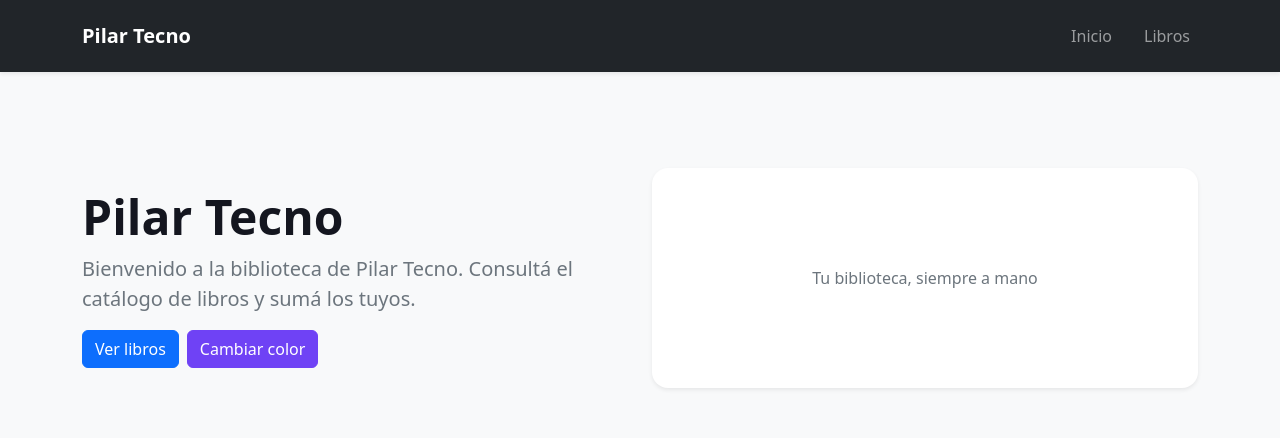
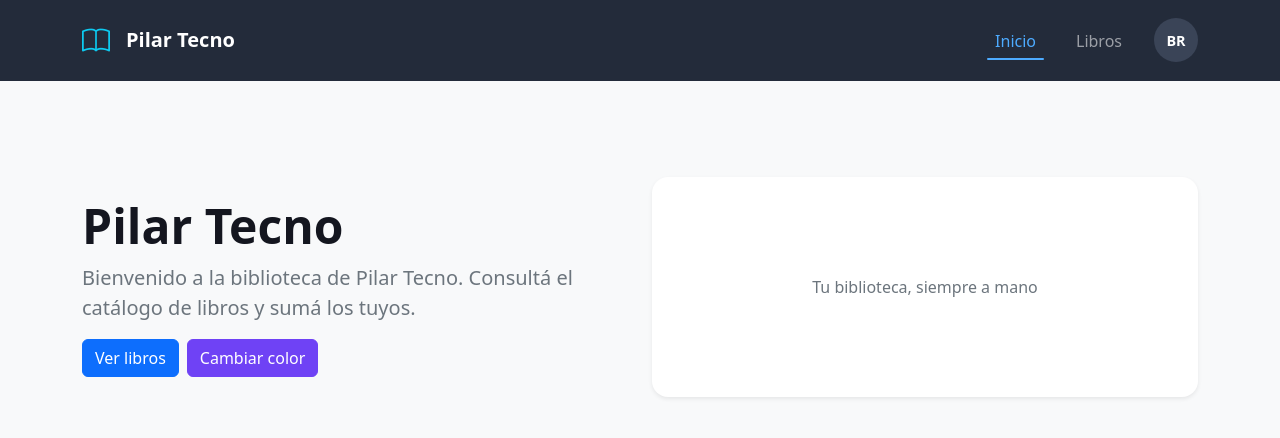
Before and after one commit to BrendaMollaret/landing-pilar-tecno, a React (Vite) app: page / in a window 1280 px wide. Shown: the top 438 px of the page. Built offline with nearby package versions, Linux system fonts and the light colour scheme.

Commit message:
style: redisenar la barra de navegacion con logo, link activo y avatar

```diff
--- /dev/null
+++ b/src/components/BarraNavegacion.css
@@ -0,0 +1,38 @@
+.barra-navegacion {
+  background: #232b3a;
+  padding: 0.9rem 0;
+}
+
+.barra-navegacion .nav-link {
+  position: relative;
+  padding-bottom: 0.4rem;
+}
+
+/* Subrayado del link de la página actual */
+.barra-navegacion .nav-link.active {
+  color: #4dabff;
+}
+
+.barra-navegacion .nav-link.active::after {
+  content: "";
+  position: absolute;
+  left: 0;
+  right: 0;
+  bottom: 0;
+  height: 2px;
+  border-radius: 2px;
+  background: #4dabff;
+}
+
+.barra-avatar {
+  display: inline-flex;
+  align-items: center;
+  justify-content: center;
+  width: 44px;
+  height: 44px;
+  border-radius: 50%;
+  background: #3a4457;
+  color: #fff;
+  font-weight: 600;
+  font-size: 0.9rem;
+}
--- a/src/components/BarraNavegacion.tsx
+++ b/src/components/BarraNavegacion.tsx
@@ -1,22 +1,27 @@
 import { Navbar, Nav, Container } from "react-bootstrap";
-import { Link } from "react-router-dom";
+import { Link, NavLink } from "react-router-dom";
+import "./BarraNavegacion.css";
 
 const BarraNavegacion = () => {
   return (
-    <Navbar bg="dark" variant="dark" expand="lg" sticky="top" className="shadow-sm py-3">
+    <Navbar variant="dark" expand="lg" sticky="top" className="barra-navegacion">
       <Container>
-        <Navbar.Brand as={Link} to="/" className="fw-bold">
+        <Navbar.Brand as={Link} to="/" className="fw-semibold d-flex align-items-center gap-3">
+          <i className="bi bi-book fs-3 text-info"></i>
           Pilar Tecno
         </Navbar.Brand>
         <Navbar.Toggle aria-controls="navbar-principal" />
         <Navbar.Collapse id="navbar-principal">
-          <Nav className="ms-auto gap-lg-3">
-            <Nav.Link as={Link} to="/">
+          <Nav className="ms-auto align-items-lg-center gap-lg-4">
+            <Nav.Link as={NavLink} to="/" end>
               Inicio
             </Nav.Link>
-            <Nav.Link as={Link} to="/libros">
+            <Nav.Link as={NavLink} to="/libros">
               Libros
             </Nav.Link>
+            <span className="barra-avatar" aria-label="Usuario">
+              BR
+            </span>
           </Nav>
         </Navbar.Collapse>
       </Container>
```
